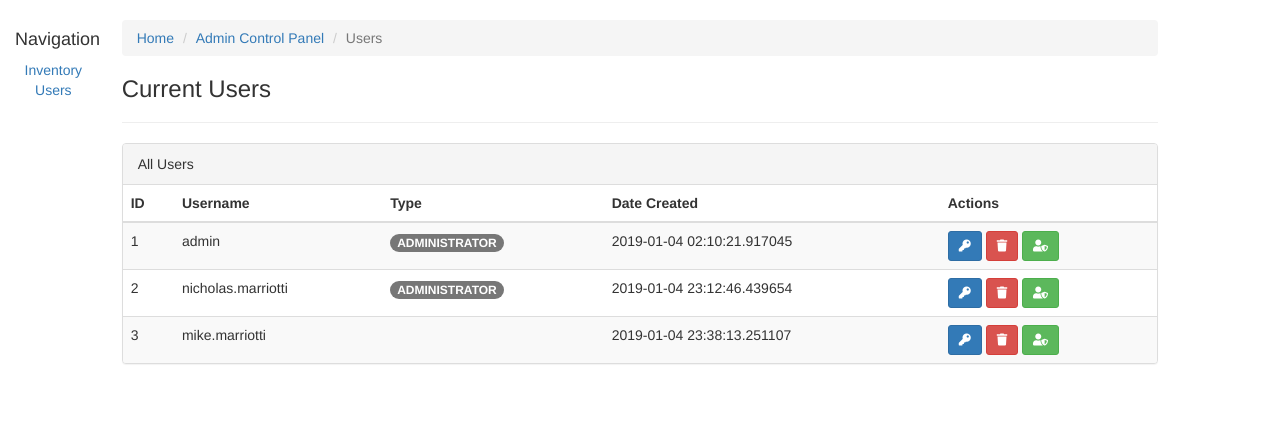
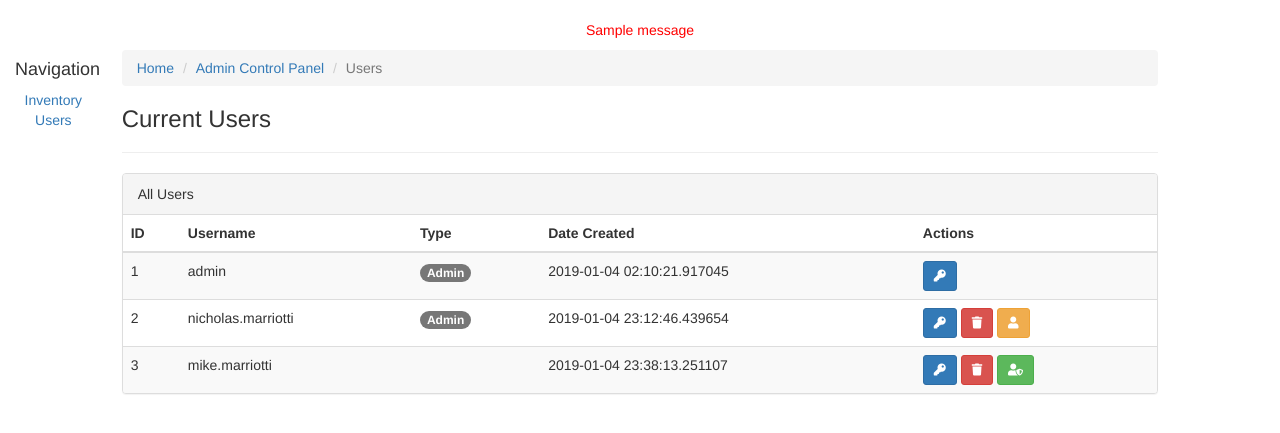
Before and after one commit to nmarriotti/application, a Flask app: page /admin/users in a window 1280 px wide. Shown: the part 52-485 px from the top of the page. Run offline with Flask 2, Linux system fonts and the light colour scheme; a user stored in the database is signed in; data comes from the database, SQL or seed files in the repository; both versions use the stored data as it was after the commit; one stand-in notice (Sample message) is shown; some libraries are stand-ins or nearby versions.

Commit message:
user accounts updated

```diff
--- a/application/backend/forms.py
+++ b/application/backend/forms.py
@@ -1,7 +1,11 @@
 from flask_wtf import FlaskForm
 from wtforms.fields import StringField, DecimalField, BooleanField, TextAreaField, FileField, PasswordField, SubmitField
-from wtforms.validators import DataRequired, Email
+from wtforms.validators import DataRequired, Email, Length, EqualTo
 
 class LoginForm(FlaskForm):
 	username = StringField("Username", validators=[DataRequired()])
 	password = PasswordField("Password", validators=[DataRequired()])
+
+class ChangePasswordForm(FlaskForm):
+	password = PasswordField("Password", validators=[DataRequired(), Length(min=7)])
+	confirm = PasswordField("Confirm", validators=[DataRequired(), Length(min=7), EqualTo('password', message="Passwords must match!")])
--- a/application/backend/routes.py
+++ b/application/backend/routes.py
@@ -5,7 +5,7 @@ from application import login_manager, app
 import uuid
 import datetime
 import jwt
-from .forms import LoginForm
+from .forms import LoginForm, ChangePasswordForm
 from functools import wraps
 from werkzeug.security import generate_password_hash, check_password_hash
 
@@ -52,14 +52,47 @@ def delete_user(userid):
 	if user:
 		db.session.delete(user)
 		db.session.commit()
+		flash(user.username + " has been deleted")
 		return redirect(url_for('backend.users'))
 
-@back.route('/changepassword/<userid>')
+@back.route('/changepassword/<userid>', methods=['GET', 'POST'])
 @admin_required
 def change_pass(userid):
-	return "Change Password"
+	form = ChangePasswordForm()
+	if form.validate_on_submit():
+		user = User.query.filter_by(public_id=userid).first()
+		if user:
+			# create user
+			user.password_hash=generate_password_hash(form.password.data)
+			db.session.commit()
+			flash(user.username + "'s password has been updated")
+			return redirect(url_for('backend.users'))
+		else:
+			flash('User not found')
+	else:
+		user = User.query.filter_by(public_id=userid).first()
+		if user:
+			return render_template('backend/changepassword.html', username=user.username, form=form)
+		else:
+			flash("User not found")
+	return redirect(url_for('backend.users'))
 
 @back.route('/makeadmin/<userid>')
 @admin_required
 def make_admin(userid):
-	return "Promote to admin"
+	user = User.query.filter_by(public_id=userid).first()
+	if user:
+		user.admin = True
+		db.session.commit()
+		flash(user.username + " is now an administrator")
+	return redirect(url_for('backend.users'))
+
+@back.route('/makestandard/<userid>')
+@admin_required
+def make_standard(userid):
+	user = User.query.filter_by(public_id=userid).first()
+	if user:
+		user.admin = False
+		db.session.commit()
+		flash(user.username + " is now a standard user")
+	return redirect(url_for('backend.users'))
--- /dev/null
+++ b/application/backend/templates/backend/master.html
@@ -0,0 +1,76 @@
+<!DOCTYPE html>
+<html lang="en">
+<head>
+    <title>{% block title %}{% endblock %}</title>
+    <meta name="viewport" content="width=device-width, initial-scale=1.0">
+    <meta charset="utf-8">
+
+    <!-- External CSS libraries -->
+    <link rel="stylesheet" type="text/css" href="{{ url_for('static', filename='frontend/css/bootstrap.min.css') }}">
+    <link rel="stylesheet" href="https://use.fontawesome.com/releases/v5.6.3/css/all.css" integrity="sha384-UHRtZLI+pbxtHCWp1t77Bi1L4ZtiqrqD80Kn4Z8NTSRyMA2Fd33n5dQ8lWUE00s/" crossorigin="anonymous">
+</head>
+<body>
+
+<nav class="navbar navbar-default">
+  <div class="container-fluid">
+    <!-- Brand and toggle get grouped for better mobile display -->
+    <div class="navbar-header">
+      <button type="button" class="navbar-toggle collapsed" data-toggle="collapse" data-target="#bs-example-navbar-collapse-1" aria-expanded="false">
+        <span class="sr-only">Toggle navigation</span>
+        <span class="icon-bar"></span>
+        <span class="icon-bar"></span>
+        <span class="icon-bar"></span>
+      </button>
+      <a class="navbar-brand" href="{{ url_for('frontend.index') }}">NLMK PartManager</a>
+    </div>
+
+    <!-- Collect the nav links, forms, and other content for toggling -->
+    <div class="collapse navbar-collapse" id="bs-example-navbar-collapse-1">
+      <form class="navbar-form navbar-left">
+        <div class="form-group">
+          <input type="text" class="form-control" placeholder="Find Parts">
+        </div>
+        <button type="submit" class="btn btn-info">Submit</button>
+      </form>
+      <ul class="nav navbar-nav navbar-right">
+        {% if current_user.is_authenticated %}
+<form class="navbar-form navbar-left">
+<!-- Single button -->
+<div class="btn-group">
+  <button type="button" class="btn btn-info dropdown-toggle" data-toggle="dropdown" aria-haspopup="true" aria-expanded="false">
+   {{ current_user.username }} <span class="caret"></span>
+  </button>
+  <ul class="dropdown-menu">
+     {% if current_user.admin %}
+          <li><a href="{{ url_for('backend.index') }}"><i class="fas fa-sign-out"></i> Manage (Admin Only)</a></li>
+     {% endif %}
+    <li><a href="{{ url_for('frontend.logout') }}"><i class="fas fa-sign-out"></i> Logout</a></li>
+  </ul>
+</div>
+        {% endif %}
+      </ul>
+    </form>
+    </div><!-- /.navbar-collapse -->
+  </div><!-- /.container-fluid -->
+</nav>
+
+<div class="row">
+
+</div>
+                            {% with messages = get_flashed_messages() %}
+                                  {% if messages %}
+                                    {% for message in messages %}
+                                      <center><p style="color:red;">{{ message }}</p></center>
+                                    {% endfor %}
+                                  {% endif %}
+                            {% endwith %}
+{% block content %}
+
+{% endblock %}
+
+
+<script src="{{ url_for('static', filename='frontend/js/jquery-2.2.0.min.js') }}"></script>
+<script src="{{ url_for('static', filename='frontend/js/bootstrap.min.js') }}"></script>
+
+</body>
+</html>
--- a/application/backend/templates/backend/users.html
+++ b/application/backend/templates/backend/users.html
@@ -1,4 +1,4 @@
-{% extends 'frontend/master.html' %}
+{% extends 'backend/master.html' %}
 
 
 {% block title %}
@@ -6,9 +6,7 @@ Users - NLMK PartManager
 {% endblock %}
 
 {% block content %}
-<div class="row">
 
-</div>
 <div class="col-md-1 text-center">
 	<h4>Navigation</h4>
 	<a href="#">Inventory</a><br>
@@ -44,12 +42,23 @@ Users - NLMK PartManager
             <td>{{ user.username }}</td>
             <td>
             	{% if user.admin %}
-            		<span class="badge">ADMINISTRATOR</span>
+            		<span class="badge badge-warning">Admin</span>
             	{% endif %}
             <td>{{ user.created_on }}</td>
-            <td><a href="{{ url_for('backend.change_pass', userid=user.public_id) }}" title="Change Password" class="btn btn-sm btn-primary"><i class="fas fa-key"></i></a>
-            	<a href="{{ url_for('backend.delete_user', userid=user.public_id) }}" title="Delete" class="btn btn-sm btn-danger"><i class="fas fa-trash"></i></a>
-            	<a href="{{ url_for('backend.make_admin', userid=user.public_id) }}" title="Grant administrator rights" class="btn btn-sm btn-success"><i class="fas fa-user-shield"></i></a>
+            <td>
+            	{% if user.username == "admin" %}
+					<a href="{{ url_for('backend.change_pass', userid=user.public_id) }}" title="Change Password" class="btn btn-sm btn-primary"><i class="fas fa-key"></i></a>
+				{% elif user.admin and not current_user.username == user.username %}
+					<a href="{{ url_for('backend.change_pass', userid=user.public_id) }}" title="Change Password" class="btn btn-sm btn-primary"><i class="fas fa-key"></i></a>
+            		<a href="{{ url_for('backend.delete_user', userid=user.public_id) }}" title="Delete" class="btn btn-sm btn-danger"><i class="fas fa-trash"></i></a>
+            		<a href="{{ url_for('backend.make_standard', userid=user.public_id) }}" title="Convert to standard user" class="btn btn-sm btn-warning"><i class="fas fa-user"></i></a>
+                {% elif user.admin and current_user.username == user.username %}
+                    <a href="{{ url_for('backend.change_pass', userid=user.public_id) }}" title="Change Password" class="btn btn-sm btn-primary"><i class="fas fa-key"></i></a>
+            	{% else %}
+					<a href="{{ url_for('backend.change_pass', userid=user.public_id) }}" title="Change Password" class="btn btn-sm btn-primary"><i class="fas fa-key"></i></a>
+            		<a href="{{ url_for('backend.delete_user', userid=user.public_id) }}" title="Delete" class="btn btn-sm btn-danger"><i class="fas fa-trash"></i></a>
+            		<a href="{{ url_for('backend.make_admin', userid=user.public_id) }}" title="Grant administrative rights" class="btn btn-sm btn-success"><i class="fas fa-user-shield"></i></a>
+            	{% endif %}
             </td>
         </tr>
         {% endfor %}
```
Also changed, not shown: application/backend/templates/backend/changepassword.html (added, +47 -0 lines), application/data.db, 2 other files.
